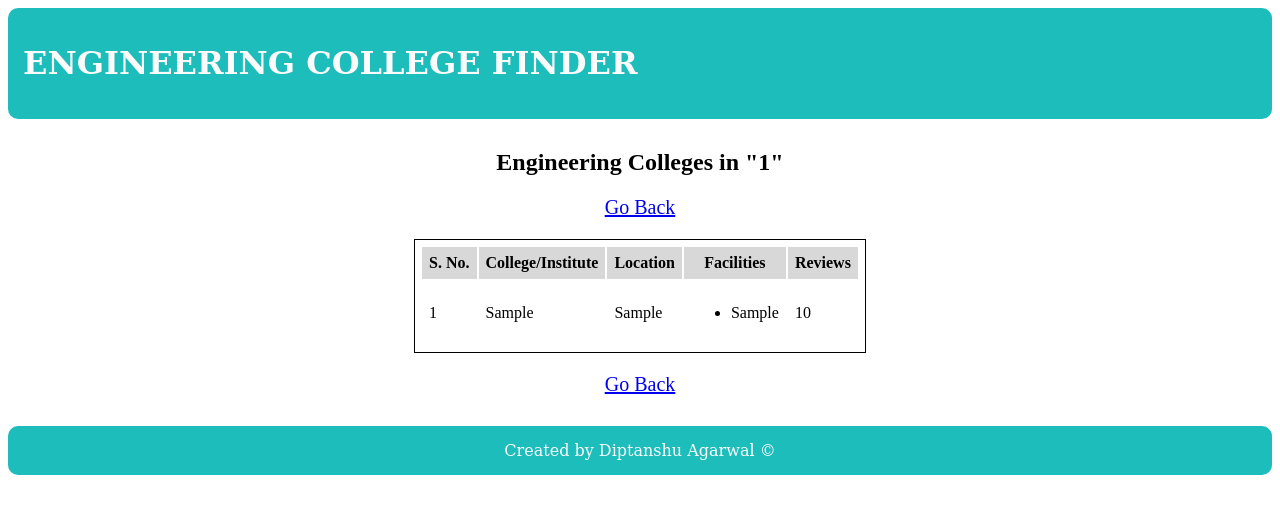
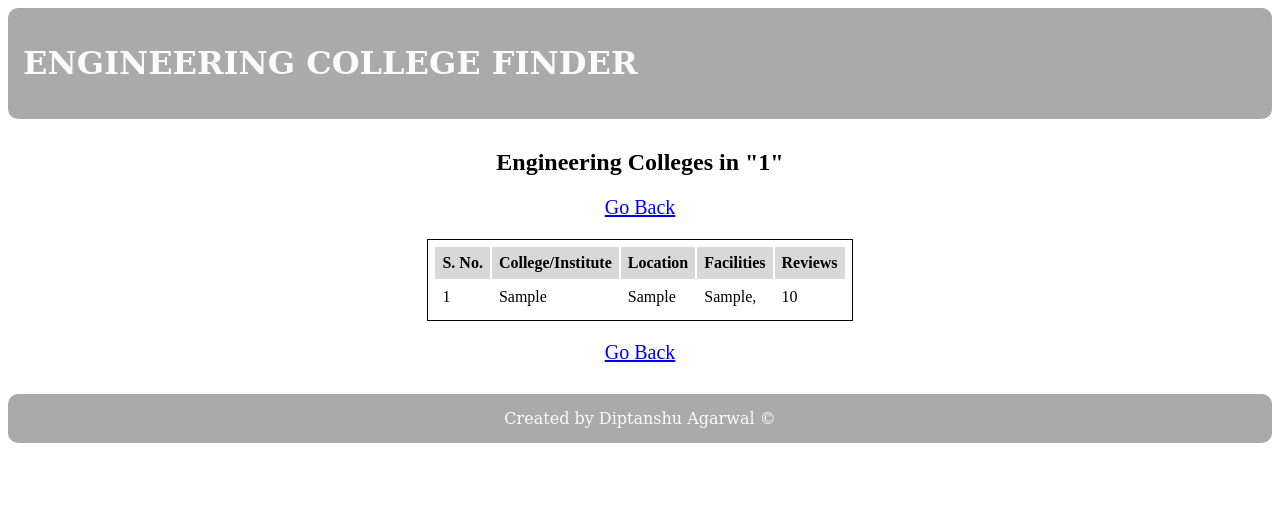
Before and after one commit to diptag/College-Data-Scrapper, a PHP site: page /result.php in a window 1280 px wide. Shown: the top 514 px of the page. Run offline with PHP 8.4, Linux system fonts and the light colour scheme; the visitor is signed in with stand-in values (Sample User, id 1); tables that the repository leaves empty hold one stand-in row (values such as "Sample post").

Commit message:
Mode some final modifications to some files

```diff
--- a/result.php
+++ b/result.php
@@ -47,7 +47,6 @@
     	   <td><?= $college["college"] ?></td>
     	   <td><?= $college["location"] ?></td>
     	   <td>
-    	     <ul>
     	     <?php
     	      // extract facilities for each college from table facilities
     	      $result = $dbh->query("SELECT * FROM facilities WHERE entry_id = ".$college["entry_id"]);
@@ -56,11 +55,10 @@
     	      while ($facility = $result->fetch(PDO::FETCH_ASSOC))
     	      {
     	     ?>
-    	       <li><?= $facility["facility"] ?></li>
+    	       <?= $facility["facility"].", " ?>
     	     <?php
     	      }
     	     ?>
-    	     </ul>
     	   </td>
     	   <td><?= $college["reviews"] ?></td>
     	</tr>
--- a/style.css
+++ b/style.css
@@ -1,6 +1,6 @@
 header, footer {
 	padding: 15px;
-	background-color: #1DBDBB;
+	background-color: #AAAAAA;
 	border-radius: 10px;
 }
 
```
Also changed, not shown: scripts.js (+6 -4 lines), README.md.
